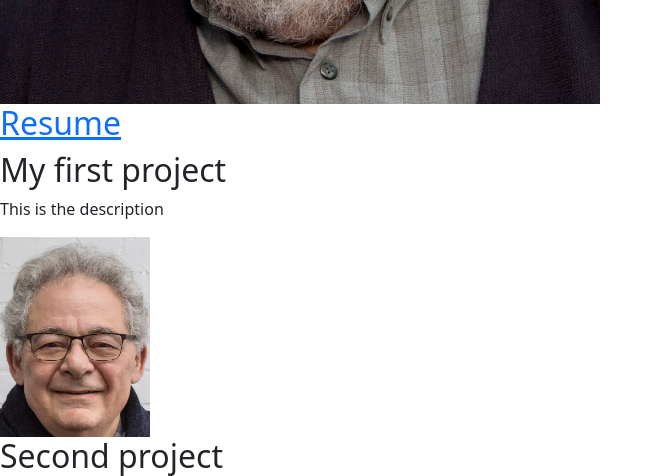
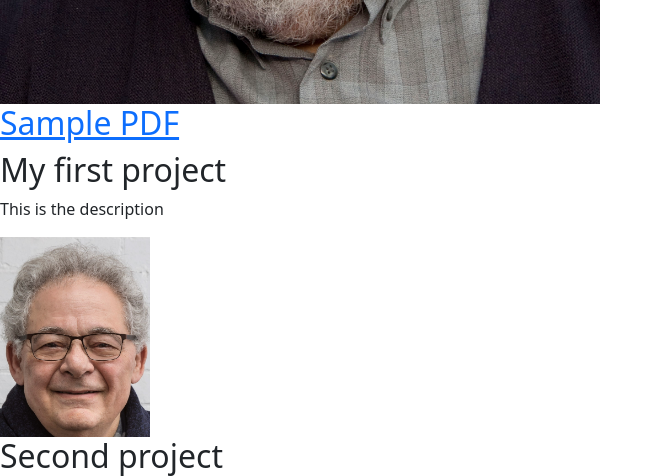
Before and after one commit to xrmxrm/pf2, a Django app: page / in a window 1280 px wide. Shown: the part 654-1130 px from the top of the page, without its empty margins (0-663 px from the left). Run offline with Django 3.2, Linux system fonts and the light colour scheme; data comes from the database, SQL or seed files in the repository.

Commit message:
Use a valid PDF

```diff
--- a/pfolio/templates/pfolio/home.html
+++ b/pfolio/templates/pfolio/home.html
@@ -9,7 +9,7 @@
 
     <img src="{% static 'pfolio/xrm.jpg' %}" style="max-width: 600px; height: auto; " >
 
-    <h2><a href="{% static 'pfolio/RM_Resume.pdf' %}">Resume</a></h2>
+    <h2><a href="{% static 'pfolio/Access_Winners_2019.pdf' %}">Sample PDF</a></h2>
 
     {% for project in projects %}
 
```
Also changed, not shown: 2 other files.
